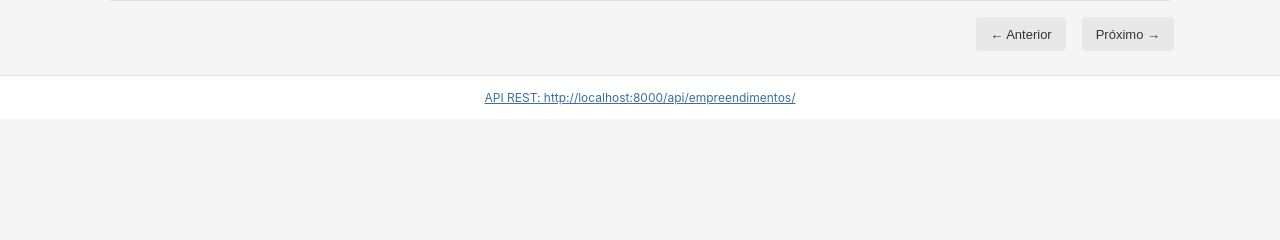
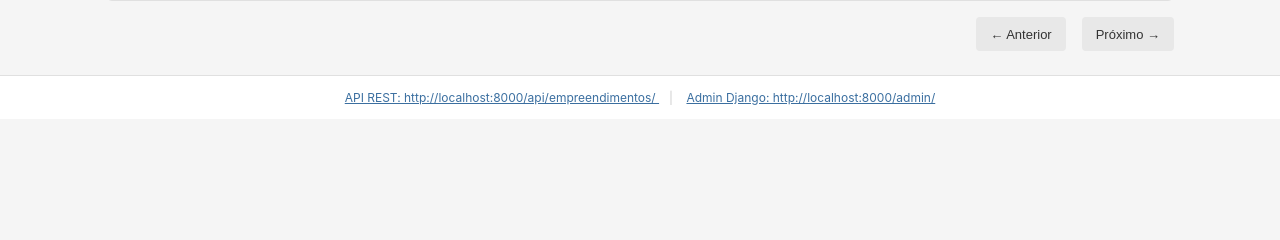
Before and after one commit to rmmonteir/ScTechAval, a Django app: page / in a window 1280 px wide. Shown: the part 225-465 px from the top of the page. Run offline with Django 4.2, Linux system fonts and the light colour scheme; data comes from the database, SQL or seed files in the repository; data that the repository does not hold is empty.

Commit message:
v3 - Incluir links na tela principal
v3 - Incluir links na tela principal

```diff
--- a/empreendimentos/static/empreendimentos/style.css
+++ b/empreendimentos/static/empreendimentos/style.css
@@ -297,6 +297,11 @@ footer.api-link a:hover {
   color: #1a4a78;
 }
 
+.api-link-sep {
+  margin: 0 10px;
+  color: #ccc;
+}
+
 /* ── Field validation ── */
 .field-invalid { border-color: #c0392b !important; }
 
--- a/empreendimentos/templates/empreendimentos/index.html
+++ b/empreendimentos/templates/empreendimentos/index.html
@@ -64,6 +64,10 @@
 <footer class="api-link">
   <a href="http://localhost:8000/api/empreendimentos/" target="_blank" rel="noopener">
     API REST: http://localhost:8000/api/empreendimentos/
+  </a>
+  <span class="api-link-sep">|</span>
+  <a href="http://localhost:8000/admin/" target="_blank" rel="noopener">
+    Admin Django: http://localhost:8000/admin/
   </a>
 </footer>
 
```
